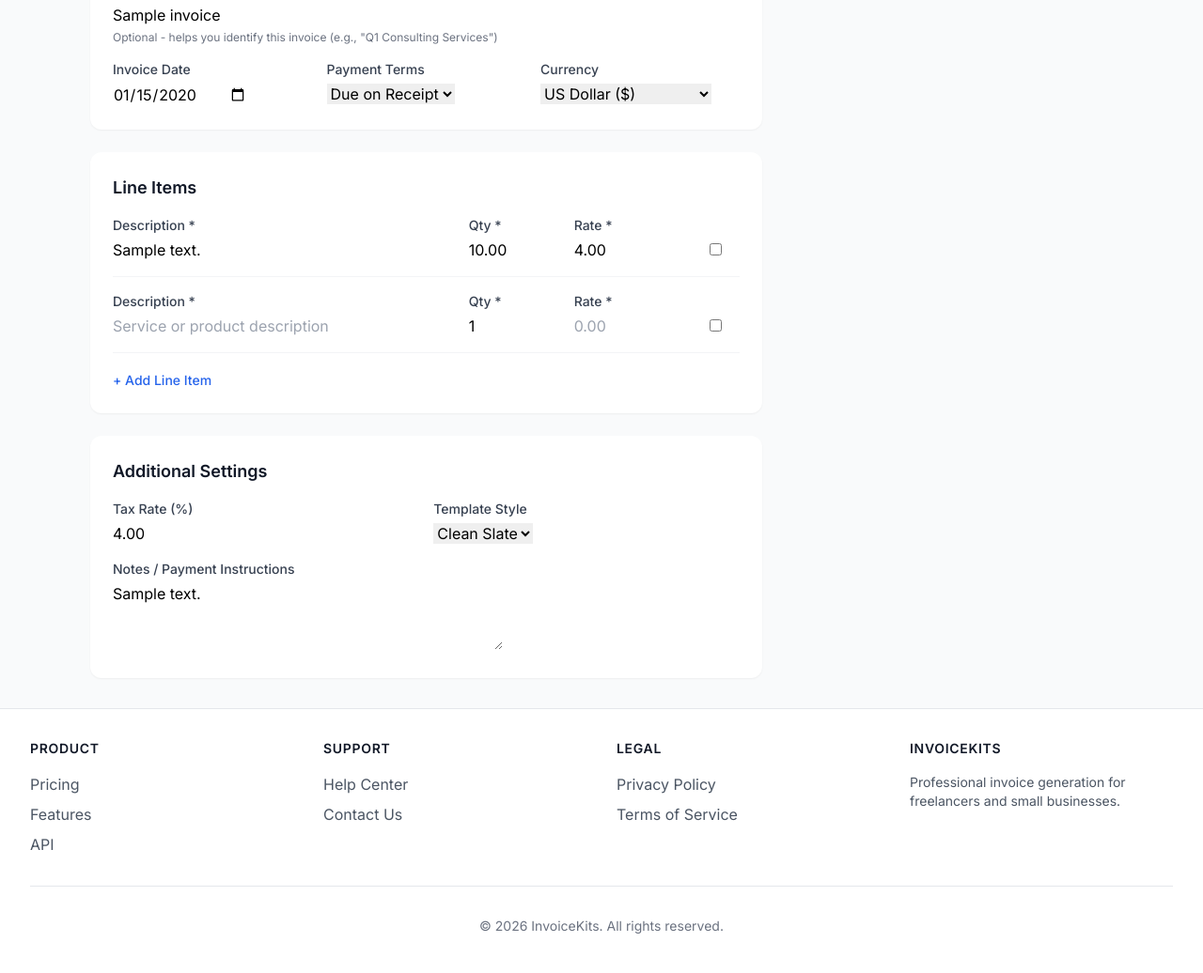
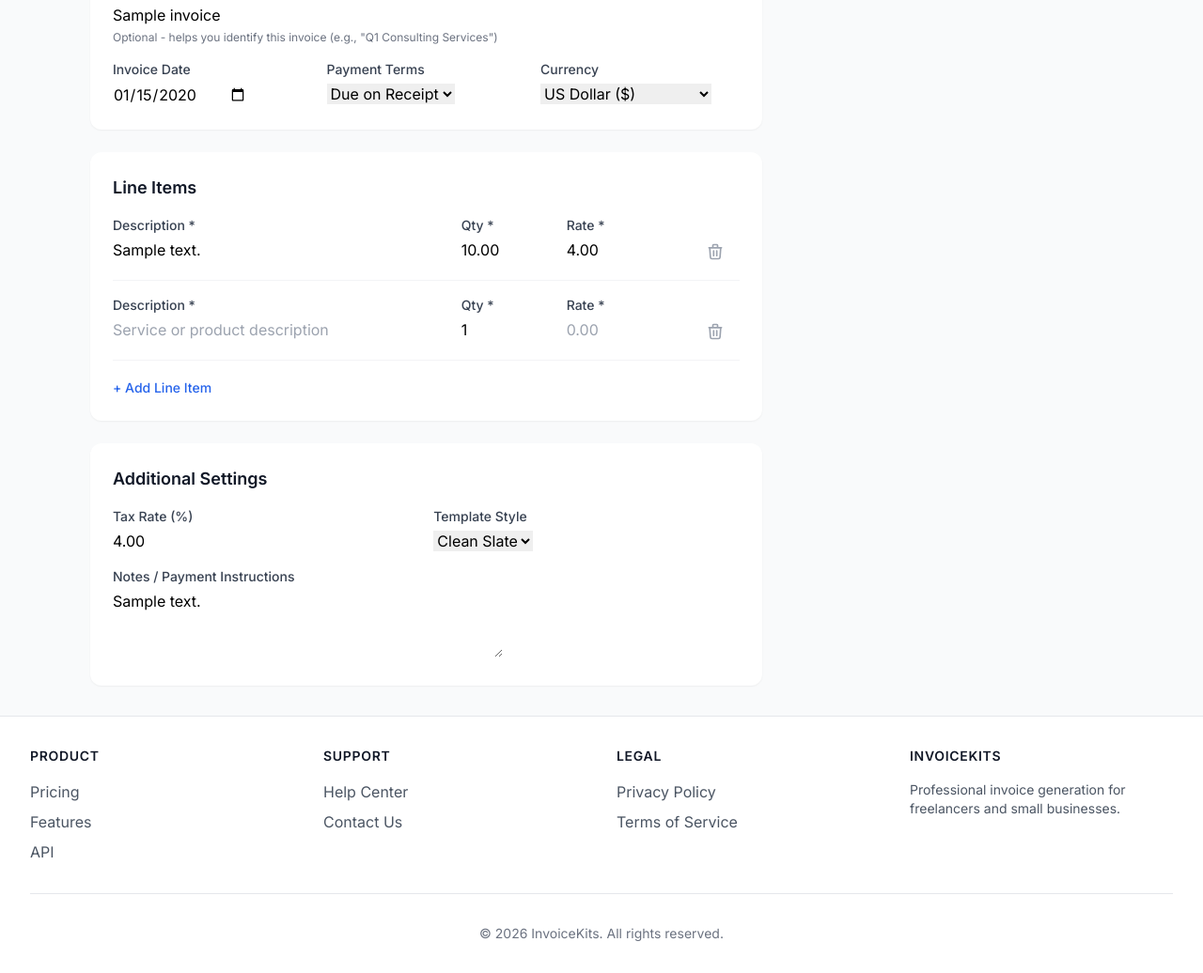
Before and after one commit to ryanpate/invoice-generator, a Django app: page /invoices/1/edit/ in a window 1280 px wide. Shown: the part 650-1686 px from the top of the page at 94% size. Before the commit the page ends 1644 px from the top, so only its background shows below. Run offline with Django 4.2, Linux system fonts and the light colour scheme; a user stored in the database is signed in; tables that the repository leaves empty hold one stand-in row (values such as "Sample post"); parts of the project's set-up code (start-up, migrations or seed data) failed here and were passed over; some libraries are stand-ins or nearby versions.

Commit message:
Improve line items UX: replace checkbox with trash icon
- Replace confusing DELETE checkbox with clear trash icon button
- Start with single line item instead of multiple
- New items removed from DOM, existing items hidden on delete
- Prevent deletion of last remaining line item
- Add dark mode support to edit.html for consistency

Co-Authored-By: Claude Opus 4.5 <noreply@anthropic.com>

```diff
--- a/templates/invoices/edit.html
+++ b/templates/invoices/edit.html
@@ -5,18 +5,18 @@
 {% block content %}
 <div class="max-w-6xl mx-auto px-4 sm:px-6 lg:px-8 py-8">
     <div class="mb-8">
-        <a href="{% url 'invoices:detail' invoice.pk %}" class="text-gray-500 hover:text-gray-700 text-sm mb-2 inline-block">
+        <a href="{% url 'invoices:detail' invoice.pk %}" class="text-gray-500 hover:text-gray-700 dark:text-gray-400 dark:hover:text-gray-200 text-sm mb-2 inline-block">
             &larr; Back to Invoice
         </a>
-        <h1 class="text-2xl font-bold text-gray-900">Edit Invoice {{ invoice.invoice_number }}</h1>
-        {% if invoice.invoice_name %}<p class="text-gray-600">{{ invoice.invoice_name }}</p>{% endif %}
+        <h1 class="text-2xl font-bold text-gray-900 dark:text-white">Edit Invoice {{ invoice.invoice_number }}</h1>
+        {% if invoice.invoice_name %}<p class="text-gray-600 dark:text-gray-400">{{ invoice.invoice_name }}</p>{% endif %}
     </div>
 
     <form method="post" id="invoice-form">
         {% csrf_token %}
 
         {% if form.non_field_errors %}
-        <div class="mb-6 bg-red-50 border border-red-200 text-red-700 px-4 py-3 rounded-lg">
+        <div class="mb-6 bg-red-50 dark:bg-red-900/30 border border-red-200 dark:border-red-700 text-red-700 dark:text-red-300 px-4 py-3 rounded-lg">
             {% for error in form.non_field_errors %}
             <p>{{ error }}</p>
             {% endfor %}
@@ -24,7 +24,7 @@
         {% endif %}
 
         {% if line_items.non_form_errors %}
-        <div class="mb-6 bg-red-50 border border-red-200 text-red-700 px-4 py-3 rounded-lg">
+        <div class="mb-6 bg-red-50 dark:bg-red-900/30 border border-red-200 dark:border-red-700 text-red-700 dark:text-red-300 px-4 py-3 rounded-lg">
             <p><strong>Line Items:</strong></p>
             {% for error in line_items.non_form_errors %}
             <p>{{ error }}</p>
@@ -36,117 +36,122 @@
             <!-- Form Section -->
             <div class="lg:col-span-2 space-y-6">
                 <!-- Client Information -->
-                <div class="bg-white rounded-xl shadow-sm p-6">
-                    <h2 class="text-lg font-semibold text-gray-900 mb-4">Client Information</h2>
+                <div class="bg-white dark:bg-gray-800 rounded-xl shadow-sm p-6 transition-colors duration-200">
+                    <h2 class="text-lg font-semibold text-gray-900 dark:text-white mb-4">Client Information</h2>
 
                     <div class="grid grid-cols-1 md:grid-cols-2 gap-4">
                         <div>
-                            <label class="block text-sm font-medium text-gray-700 mb-1">Client Name *</label>
+                            <label class="block text-sm font-medium text-gray-700 dark:text-gray-300 mb-1">Client Name *</label>
                             {{ form.client_name }}
                             {% if form.client_name.errors %}
-                            <p class="text-red-500 text-sm mt-1">{{ form.client_name.errors.0 }}</p>
+                            <p class="text-red-500 dark:text-red-400 text-sm mt-1">{{ form.client_name.errors.0 }}</p>
                             {% endif %}
                         </div>
                         <div>
-                            <label class="block text-sm font-medium text-gray-700 mb-1">Client Email</label>
+                            <label class="block text-sm font-medium text-gray-700 dark:text-gray-300 mb-1">Client Email</label>
                             {{ form.client_email }}
                         </div>
                         <div>
-                            <label class="block text-sm font-medium text-gray-700 mb-1">Client Phone</label>
+                            <label class="block text-sm font-medium text-gray-700 dark:text-gray-300 mb-1">Client Phone</label>
                             {{ form.client_phone }}
                         </div>
                         <div class="md:col-span-2">
-                            <label class="block text-sm font-medium text-gray-700 mb-1">Client Address</label>
+                            <label class="block text-sm font-medium text-gray-700 dark:text-gray-300 mb-1">Client Address</label>
                             {{ form.client_address }}
                         </div>
                     </div>
                 </div>
 
                 <!-- Invoice Details -->
-                <div class="bg-white rounded-xl shadow-sm p-6">
-                    <h2 class="text-lg font-semibold text-gray-900 mb-4">Invoice Details</h2>
+                <div class="bg-white dark:bg-gray-800 rounded-xl shadow-sm p-6 transition-colors duration-200">
+                    <h2 class="text-lg font-semibold text-gray-900 dark:text-white mb-4">Invoice Details</h2>
 
                     <div class="grid grid-cols-1 md:grid-cols-3 gap-4">
                         <div class="md:col-span-3">
-                            <label class="block text-sm font-medium text-gray-700 mb-1">Invoice Name</label>
+                            <label class="block text-sm font-medium text-gray-700 dark:text-gray-300 mb-1">Invoice Name</label>
                             {{ form.invoice_name }}
-                            <p class="text-gray-500 text-xs mt-1">Optional - helps you identify this invoice (e.g., "Q1 Consulting Services")</p>
+                            <p class="text-gray-500 dark:text-gray-400 text-xs mt-1">Optional - helps you identify this invoice (e.g., "Q1 Consulting Services")</p>
                         </div>
                         <div>
-                            <label class="block text-sm font-medium text-gray-700 mb-1">Invoice Date</label>
+                            <label class="block text-sm font-medium text-gray-700 dark:text-gray-300 mb-1">Invoice Date</label>
                             {{ form.invoice_date }}
                         </div>
                         <div>
-                            <label class="block text-sm font-medium text-gray-700 mb-1">Payment Terms</label>
+                            <label class="block text-sm font-medium text-gray-700 dark:text-gray-300 mb-1">Payment Terms</label>
                             {{ form.payment_terms }}
                         </div>
                         <div>
-                            <label class="block text-sm font-medium text-gray-700 mb-1">Currency</label>
+                            <label class="block text-sm font-medium text-gray-700 dark:text-gray-300 mb-1">Currency</label>
                             {{ form.currency }}
                         </div>
                     </div>
                 </div>
 
                 <!-- Line Items -->
-                <div class="bg-white rounded-xl shadow-sm p-6">
-                    <h2 class="text-lg font-semibold text-gray-900 mb-4">Line Items</h2>
+                <div class="bg-white dark:bg-gray-800 rounded-xl shadow-sm p-6 transition-colors duration-200">
+                    <h2 class="text-lg font-semibold text-gray-900 dark:text-white mb-4">Line Items</h2>
 
                     {{ line_items.management_form }}
 
                     <div id="line-items-container">
                         {% for item_form in line_items %}
-                        <div class="line-item flex flex-wrap gap-4 items-start mb-4 pb-4 border-b border-gray-100">
+                        <div class="line-item flex flex-wrap gap-4 items-start mb-4 pb-4 border-b border-gray-100 dark:border-gray-700">
                             <div class="flex-1 min-w-[200px]">
-                                <label class="block text-sm font-medium text-gray-700 mb-1">Description *</label>
+                                <label class="block text-sm font-medium text-gray-700 dark:text-gray-300 mb-1">Description *</label>
                                 {{ item_form.description }}
                                 {% if item_form.description.errors %}
-                                <p class="text-red-500 text-xs mt-1">{{ item_form.description.errors.0 }}</p>
+                                <p class="text-red-500 dark:text-red-400 text-xs mt-1">{{ item_form.description.errors.0 }}</p>
                                 {% endif %}
                             </div>
                             <div class="w-24">
-                                <label class="block text-sm font-medium text-gray-700 mb-1">Qty *</label>
+                                <label class="block text-sm font-medium text-gray-700 dark:text-gray-300 mb-1">Qty *</label>
                                 {{ item_form.quantity }}
                                 {% if item_form.quantity.errors %}
-                                <p class="text-red-500 text-xs mt-1">{{ item_form.quantity.errors.0 }}</p>
+                                <p class="text-red-500 dark:text-red-400 text-xs mt-1">{{ item_form.quantity.errors.0 }}</p>
                                 {% endif %}
                             </div>
                             <div class="w-32">
-                                <label class="block text-sm font-medium text-gray-700 mb-1">Rate *</label>
+                                <label class="block text-sm font-medium text-gray-700 dark:text-gray-300 mb-1">Rate *</label>
                                 {{ item_form.rate }}
                                 {% if item_form.rate.errors %}
-                                <p class="text-red-500 text-xs mt-1">{{ item_form.rate.errors.0 }}</p>
+                                <p class="text-red-500 dark:text-red-400 text-xs mt-1">{{ item_form.rate.errors.0 }}</p>
                                 {% endif %}
                             </div>
-                            <div class="w-8 pt-6">
+                            <div class="w-10 pt-6 flex items-center">
                                 {% if item_form.DELETE %}
-                                {{ item_form.DELETE }}
+                                <div class="hidden">{{ item_form.DELETE }}</div>
                                 {% endif %}
+                                <button type="button" class="delete-line-item text-gray-400 hover:text-red-500 dark:text-gray-500 dark:hover:text-red-400 transition-colors p-1" title="Remove line item">
+                                    <svg class="w-5 h-5" fill="none" stroke="currentColor" viewBox="0 0 24 24">
+                                        <path stroke-linecap="round" stroke-linejoin="round" stroke-width="2" d="M19 7l-.867 12.142A2 2 0 0116.138 21H7.862a2 2 0 01-1.995-1.858L5 7m5 4v6m4-6v6m1-10V4a1 1 0 00-1-1h-4a1 1 0 00-1 1v3M4 7h16"></path>
+                                    </svg>
+                                </button>
                             </div>
                             {{ item_form.id }}
                         </div>
                         {% endfor %}
                     </div>
 
-                    <button type="button" id="add-line-item" class="text-primary-600 hover:text-primary-700 text-sm font-medium">
+                    <button type="button" id="add-line-item" class="text-primary-600 dark:text-primary-400 hover:text-primary-700 dark:hover:text-primary-300 text-sm font-medium">
                         + Add Line Item
                     </button>
                 </div>
 
                 <!-- Additional Settings -->
-                <div class="bg-white rounded-xl shadow-sm p-6">
-                    <h2 class="text-lg font-semibold text-gray-900 mb-4">Additional Settings</h2>
+                <div class="bg-white dark:bg-gray-800 rounded-xl shadow-sm p-6 transition-colors duration-200">
+                    <h2 class="text-lg font-semibold text-gray-900 dark:text-white mb-4">Additional Settings</h2>
 
                     <div class="grid grid-cols-1 md:grid-cols-2 gap-4">
                         <div>
-                            <label class="block text-sm font-medium text-gray-700 mb-1">Tax Rate (%)</label>
+                            <label class="block text-sm font-medium text-gray-700 dark:text-gray-300 mb-1">Tax Rate (%)</label>
                             {{ form.tax_rate }}
                         </div>
                         <div>
-                            <label class="block text-sm font-medium text-gray-700 mb-1">Template Style</label>
+                            <label class="block text-sm font-medium text-gray-700 dark:text-gray-300 mb-1">Template Style</label>
                             {{ form.template_style }}
                         </div>
                         <div class="md:col-span-2">
-                            <label class="block text-sm font-medium text-gray-700 mb-1">Notes / Payment Instructions</label>
+                            <label class="block text-sm font-medium text-gray-700 dark:text-gray-300 mb-1">Notes / Payment Instructions</label>
                             {{ form.notes }}
                         </div>
                     </div>
@@ -155,19 +160,19 @@
 
             <!-- Sidebar -->
             <div class="lg:col-span-1">
-                <div class="bg-white rounded-xl shadow-sm p-6 sticky top-8">
-                    <h2 class="text-lg font-semibold text-gray-900 mb-4">Summary</h2>
+                <div class="bg-white dark:bg-gray-800 rounded-xl shadow-sm p-6 sticky top-8 transition-colors duration-200">
+                    <h2 class="text-lg font-semibold text-gray-900 dark:text-white mb-4">Summary</h2>
 
                     <div class="space-y-3 mb-6">
-                        <div class="flex justify-between text-gray-600">
+                        <div class="flex justify-between text-gray-600 dark:text-gray-400">
                             <span>Subtotal</span>
                             <span id="subtotal">{{ invoice.get_currency_symbol }}{{ invoice.subtotal|floatformat:2 }}</span>
                         </div>
-                        <div class="flex justify-between text-gray-600">
+                        <div class="flex justify-between text-gray-600 dark:text-gray-400">
                             <span>Tax</span>
                             <span id="tax-amount">{{ invoice.get_currency_symbol }}{{ invoice.tax_amount|floatformat:2 }}</span>
                         </div>
-                        <div class="flex justify-between text-lg font-semibold text-gray-900 pt-3 border-t">
+                        <div class="flex justify-between text-lg font-semibold text-gray-900 dark:text-white pt-3 border-t border-gray-200 dark:border-gray-700">
                             <span>Total</span>
                             <span id="total">{{ invoice.get_currency_symbol }}{{ invoice.total|floatformat:2 }}</span>
                         </div>
@@ -180,8 +185,8 @@
                         Cancel
                     </a>
 
-                    <div class="pt-4 border-t border-gray-200">
-                        <a href="{% url 'invoices:delete' invoice.pk %}" class="text-red-600 hover:text-red-700 text-sm font-medium flex items-center justify-center">
+                    <div class="pt-4 border-t border-gray-200 dark:border-gray-700">
+                        <a href="{% url 'invoices:delete' invoice.pk %}" class="text-red-600 hover:text-red-700 dark:text-red-400 dark:hover:text-red-300 text-sm font-medium flex items-center justify-center">
                             <svg class="w-4 h-4 mr-1" fill="none" stroke="currentColor" viewBox="0 0 24 24">
                                 <path stroke-linecap="round" stroke-linejoin="round" stroke-width="2" d="M19 7l-.867 12.142A2 2 0 0116.138 21H7.862a2 2 0 01-1.995-1.858L5 7m5 4v6m4-6v6m1-10V4a1 1 0 00-1-1h-4a1 1 0 00-1 1v3M4 7h16"></path>
                             </svg>
@@ -200,7 +205,8 @@ document.addEventListener('DOMContentLoaded', function() {
 
     function calculateTotals() {
         let subtotal = 0;
-        document.querySelectorAll('.line-item').forEach(function(item) {
+        document.querySelectorAll('.line-item:not(.deleted)').forEach(function(item) {
+            // Skip items marked for deletion
             const deleteCheckbox = item.querySelector('[name*=DELETE]');
             if (deleteCheckbox && deleteCheckbox.checked) return;
 
@@ -227,11 +233,6 @@ document.addEventListener('DOMContentLoaded', function() {
     }
     attachCalculateListeners();
 
-    // Recalculate when delete checkbox changes
-    document.querySelectorAll('input[name*=DELETE]').forEach(function(input) {
-        input.addEventListener('change', calculateTotals);
-    });
-
     // Initial calculation
     calculateTotals();
 
@@ -244,8 +245,8 @@ document.addEventListener('DOMContentLoaded', function() {
         const currentFormCount = parseInt(totalFormsInput.value);
         const newFormIndex = currentFormCount;
 
-        // Get the first line item as template
-        const template = container.querySelector('.line-item');
+        // Get a visible line item as template (not deleted)
+        const template = container.querySelector('.line-item:not(.deleted)');
         if (!template) return;
 
         // Clone and update the template
@@ -279,38 +280,56 @@ document.addEventListener('DOMContentLoaded', function() {
             error.remove();
         });
 
-        // Reset opacity in case template was marked for deletion
-        newItem.style.opacity = '1';
-        newItem.querySelectorAll('input, select, textarea').forEach(function(input) {
-            input.disabled = false;
-        });
+        // Make sure delete button is visible
+        newItem.classList.remove('deleted');
+        newItem.style.display = '';
 
         container.appendChild(newItem);
         totalFormsInput.value = currentFormCount + 1;
 
         // Reattach listeners for new inputs
         attachCalculateListeners();
+        attachDeleteListeners();
         calculateTotals();
     });
 
-    // Handle delete checkboxes
-    document.addEventListener('change', function(e) {
-        if (e.target.name && e.target.name.includes('DELETE')) {
-            const lineItem = e.target.closest('.line-item');
-            if (e.target.checked) {
-                lineItem.style.opacity = '0.5';
-                lineItem.querySelectorAll('input:not([type=checkbox]), select, textarea').forEach(function(input) {
-                    input.disabled = true;
-                });
-            } else {
-                lineItem.style.opacity = '1';
-                lineItem.querySelectorAll('input, select, textarea').forEach(function(input) {
-                    input.disabled = false;
-                });
+    // Handle delete button clicks
+    function attachDeleteListeners() {
+        document.querySelectorAll('.delete-line-item').forEach(function(btn) {
+            btn.removeEventListener('click', handleDelete);
+            btn.addEventListener('click', handleDelete);
+        });
+    }
+
+    function handleDelete(e) {
+        e.preventDefault();
+        const lineItem = e.target.closest('.line-item');
+        const idInput = lineItem.querySelector('[name*="-id"]');
+        const deleteCheckbox = lineItem.querySelector('[name*=DELETE]');
+        const visibleItems = container.querySelectorAll('.line-item:not(.deleted)');
+
+        // Don't allow deleting the last visible item
+        if (visibleItems.length <= 1) {
+            return;
+        }
+
+        // Check if this is an existing item (has an ID) or a new item
+        if (idInput && idInput.value) {
+            // Existing item: mark for deletion but keep in DOM for form submission
+            if (deleteCheckbox) {
+                deleteCheckbox.checked = true;
             }
-            calculateTotals();
+            lineItem.classList.add('deleted');
+            lineItem.style.display = 'none';
+        } else {
+            // New item: remove from DOM entirely
+            lineItem.remove();
         }
-    });
+
+        calculateTotals();
+    }
+
+    attachDeleteListeners();
 });
 </script>
 {% endblock %}
```
Also changed, not shown: templates/invoices/create.html (+51 -22 lines).
